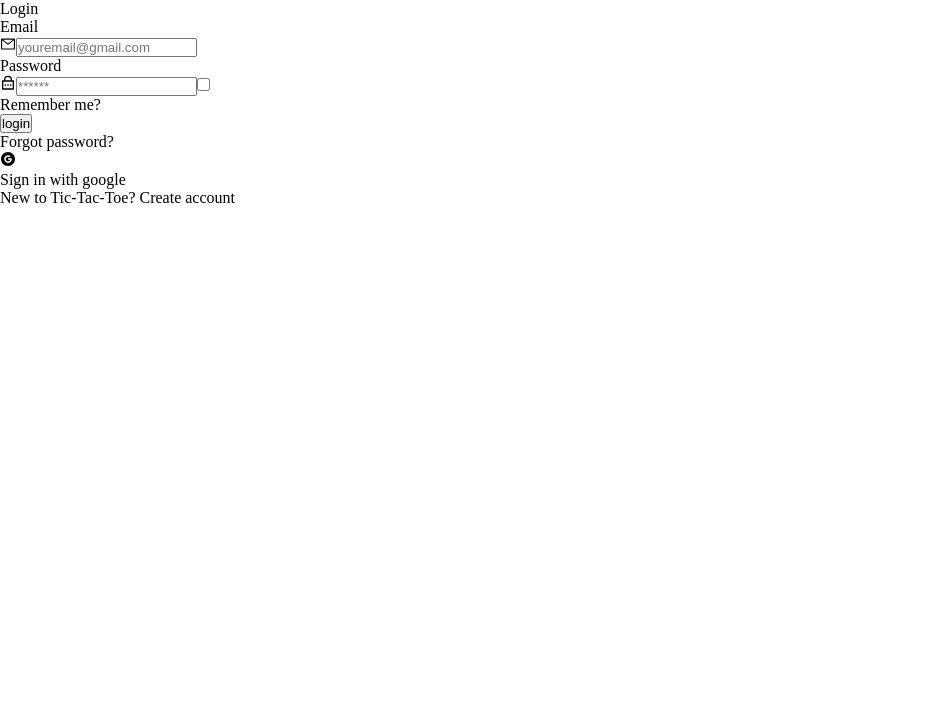
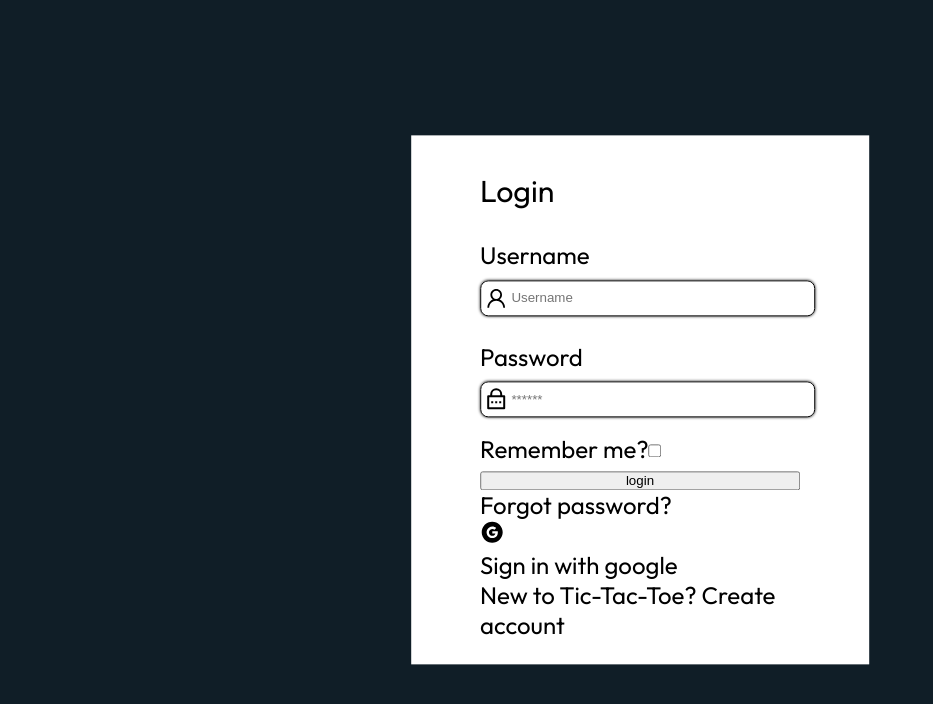
Before and after one commit to bilskik/Tic-Tac-Toe, a React (Create React App) app: page /login in a window 1280 px wide. Shown: the top 704 px of the page, without its empty margins (0-933 px from the left). Built offline with nearby package versions, Linux system fonts and the light colour scheme.

Commit message:
Adding usernameInput, passwordInput styling

```diff
--- a/src/App.css
+++ b/src/App.css
@@ -23,6 +23,8 @@
     --color-backlight: rgb(120, 137, 147);
     --color-popup: rgb(120, 137, 147,0.8);
     --color-sidebar: rgba(16,36,47,0.8);
+    --fontSize-login: 1.5rem;
+    --fontSizeHeader-login: 1.9rem;
     --fontBoard-size: 1rem;
     --fontBoard-tablet-size: 1rem;
     --fontBoard-mobile-size: 0.8rem;
--- a/src/pages/login/Login.tsx
+++ b/src/pages/login/Login.tsx
@@ -1,11 +1,11 @@
 import { useState } from "react";
 import "./login.css"
 import LoginButton from "../../components/buttons/loginButtons/LoginButton";
-import { AiFillGoogleCircle,AiOutlineMail } from "react-icons/ai"
+import { AiFillGoogleCircle,AiOutlineUser } from "react-icons/ai"
 import { RiLockPasswordLine } from "react-icons/ri"
 
 const Login = () => {
-    const [email, setEmail] = useState('');
+    const [username, setUsername] = useState('');
     const [password, setPassword] = useState('');
 
     return (
@@ -15,43 +15,50 @@ const Login = () => {
                     Login
                 </header>
                 <form action="" className="loginforms">
-                    <label htmlFor="email">
-                        <p className='loginforms__email'>
-                            Email
+                    <label htmlFor="email" className="loginforms__label">
+                        <p className='loginforms__username'>
+                            Username
                         </p>
-                        <AiOutlineMail/>
+                        <div className="loginforms__inputcontainer">
+                            <AiOutlineUser className="loginforms__icon"/>
                             <input
-                            type="email"
-                            placeholder="youremail@gmail.com"
-                            id="email"
-                            name="email"
-                            value={email}
-                            onChange={(e) => setEmail(e.target.value)}
+                                type="text"
+                                placeholder="Username"
+                                id="username"
+                                name="username"
+                                value={username}
+                                className="loginforms__input"
+                                onChange={(e) => setUsername(e.target.value)}
                             />
+                        </div>
                     </label>
-                    <label htmlFor="password">
+                    <label htmlFor="password" className="loginforms__label">
                         <p className='loginforms__password'>
                             Password
                         </p>
-                        <RiLockPasswordLine/>
+                        <div className="loginforms__inputcontainer">
+                            <RiLockPasswordLine className="loginforms__icon"/>
                             <input
                                 type="password"
                                 placeholder="******"
                                 id="password"
                                 name="password"
                                 value={password}
+                                className="loginforms__input"
                                 onChange={(e) => setPassword(e.target.value)}
                             />
+                        </div>
                     </label>
-                    <label htmlFor="checkbox">
+                    <label htmlFor="checkbox" className="loginforms__label">
+                        <span className="loginforms__checkbox">
+                            Remember me?
+                        </span>
                         <input
                             type="checkbox"
                             id="checkbox"
                             name="checkbox"
                         />
-                        <p className="loginforms__checkbox">
-                            Remember me?
-                        </p>
+
                     </label>
                     <LoginButton text={`login`}/>
                 </form>
--- a/src/pages/login/login.css
+++ b/src/pages/login/login.css
@@ -0,0 +1,61 @@
+.loginpage {
+    width: 100vw;
+    height: 100vh;
+    font-family: var(--font-family);
+    font-size: var(--fontSize-login);
+    background-color:  var(--color-mainmenu);
+}
+.logincontainer {
+    width: 320px;
+    padding: 1.5rem 4.3rem;
+    position: relative;
+    top:50%;
+    left: 50%;
+    transform: translate(-50%,-50%);
+    background-color: white;
+}
+.loginforms {
+    display: flex;
+    flex-direction: column;
+}
+.loginforms__inputcontainer {
+    width: 100%;
+    padding: 0.4rem;
+    border: 1px solid black;
+    border-radius: 0.5rem;
+    box-shadow: 0 0px 3px black;
+    display: flex;
+    justify-content: center;
+    position: relative;
+}
+.loginforms__input {
+    padding: 0.2rem 0.5rem;
+    width: 85%;
+    border: none;
+}
+.loginforms__input:focus {
+    border: none;
+    outline: none;
+}
+.loginforms__label {
+    margin: 0.5rem 0px;
+}
+.loginforms__icon {
+    position: absolute;
+    top: 50%;
+    left: 1%;
+    transform: translateY(-50%);
+}
+.logincontainer__title {
+    padding: 0.8rem 0;
+    font-size: var(--fontSizeHeader-login);
+}
+.loginforms__username{
+    padding: 0.6rem 0;
+}
+.loginforms__password {
+    padding: 0.6rem 0;
+}
+.loginforms__checkbox {
+    padding: 0.2rem 0;
+}
```
Lines whose indentation alone changed are shown as unchanged.
